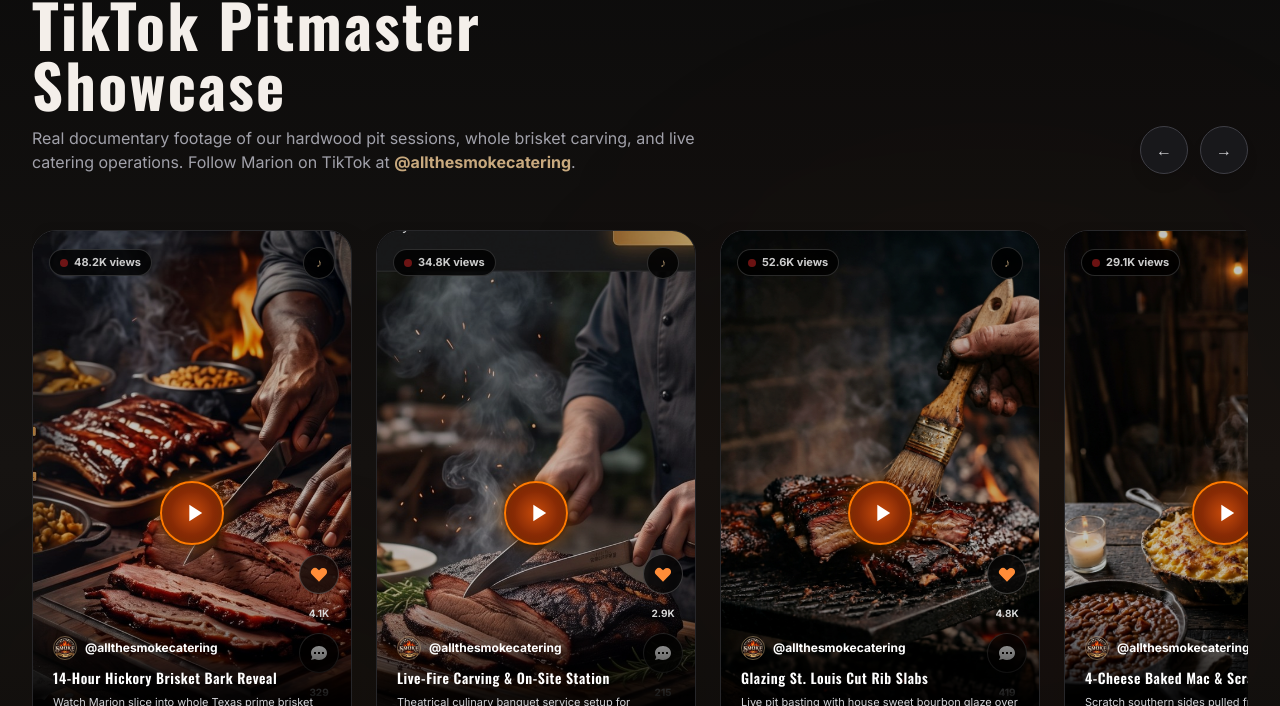
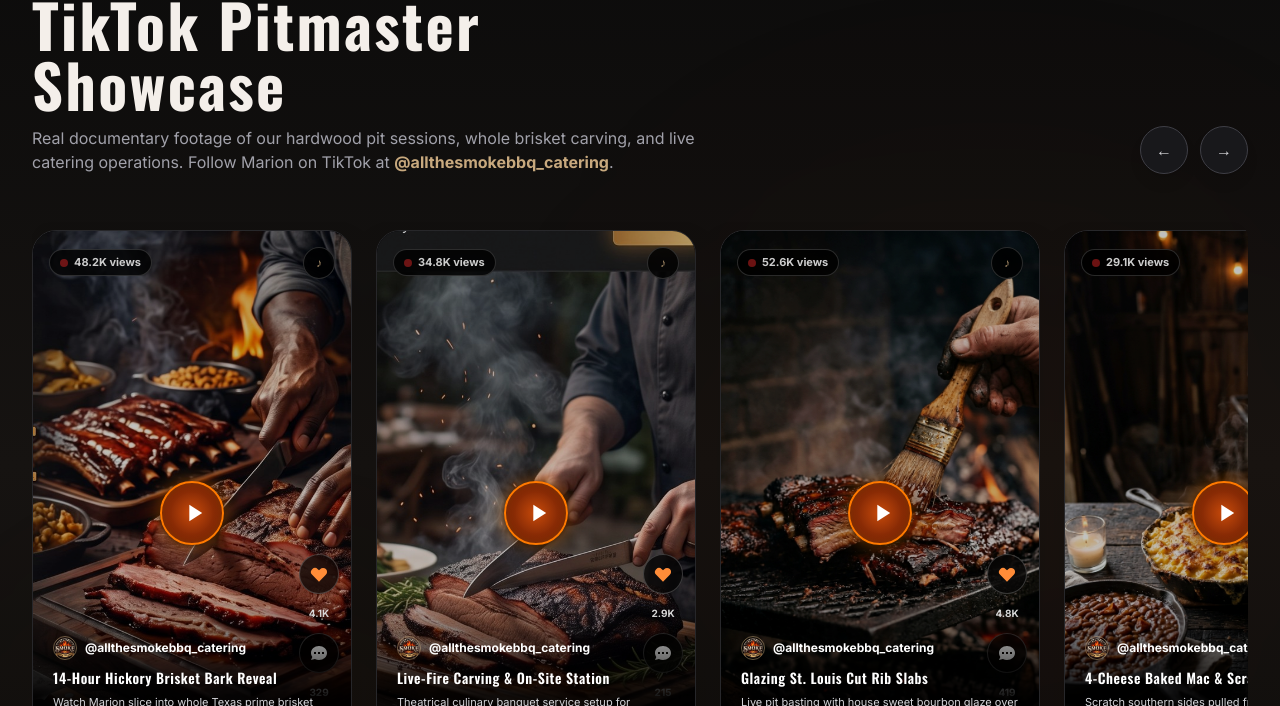
Before and after one commit to silverfox67/allthesmokecatering, a Next.js app: page / in a window 1280 px wide. Shown: the part 3143-3849 px from the top of the page. Built offline with nearby package versions, Linux system fonts and the light colour scheme.

Commit message:
fix(social): restore verified tiktok handle @allthesmokebbq_catering

```diff
--- a/src/components/social/TikTokReels.tsx
+++ b/src/components/social/TikTokReels.tsx
@@ -114,7 +114,7 @@ export function TikTokReels() {
                 rel="noreferrer"
                 className="text-[#C8A97E] font-bold hover:underline hover:text-white transition-colors"
               >
-                @allthesmokecatering
+                @allthesmokebbq_catering
               </a>
               .
             </p>
@@ -217,7 +217,7 @@ export function TikTokReels() {
                       />
                     </div>
                     <span className="text-xs font-bold text-white hover:text-[#C8A97E] transition-colors">
-                      @allthesmokecatering
+                      @allthesmokebbq_catering
                     </span>
                   </div>
 
```
